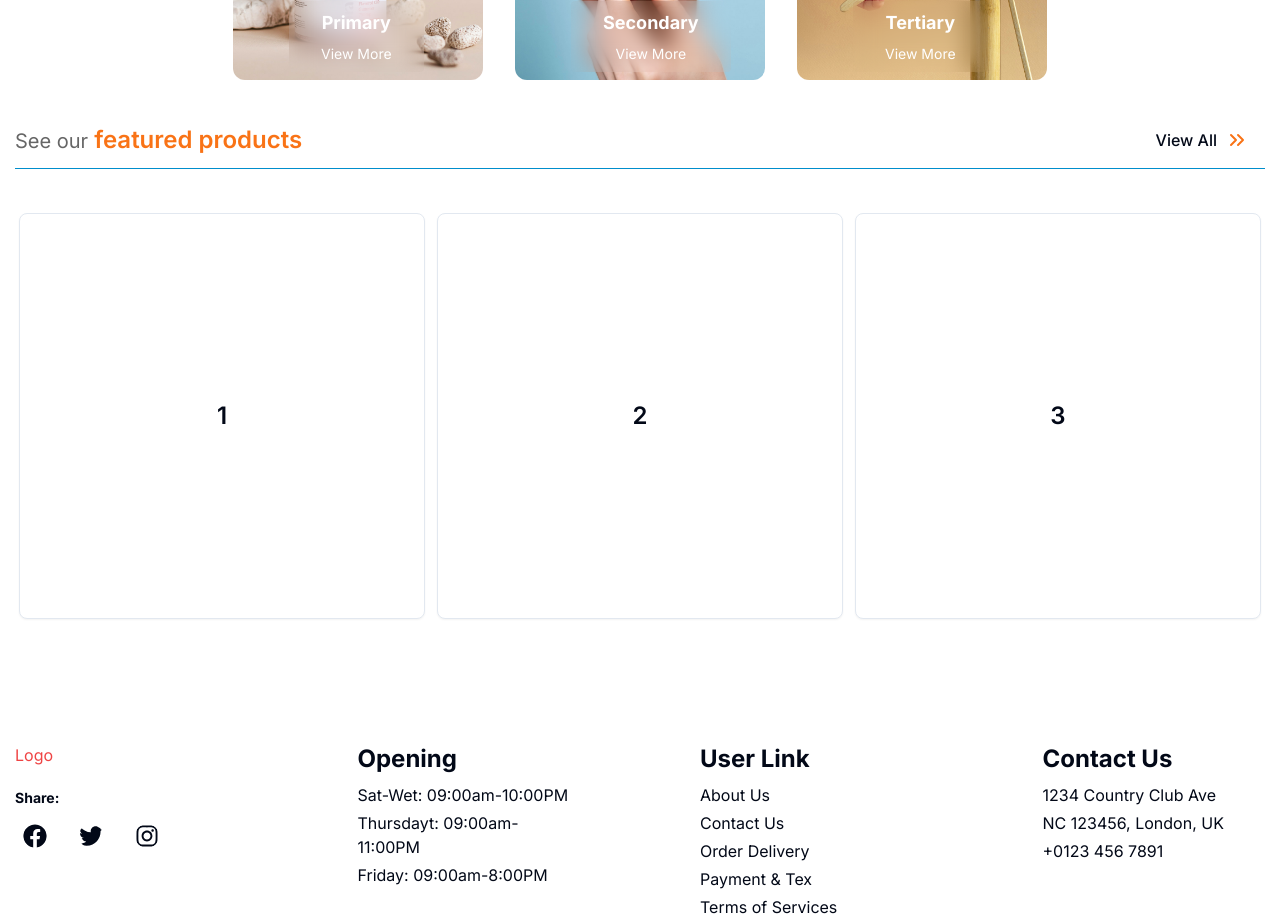
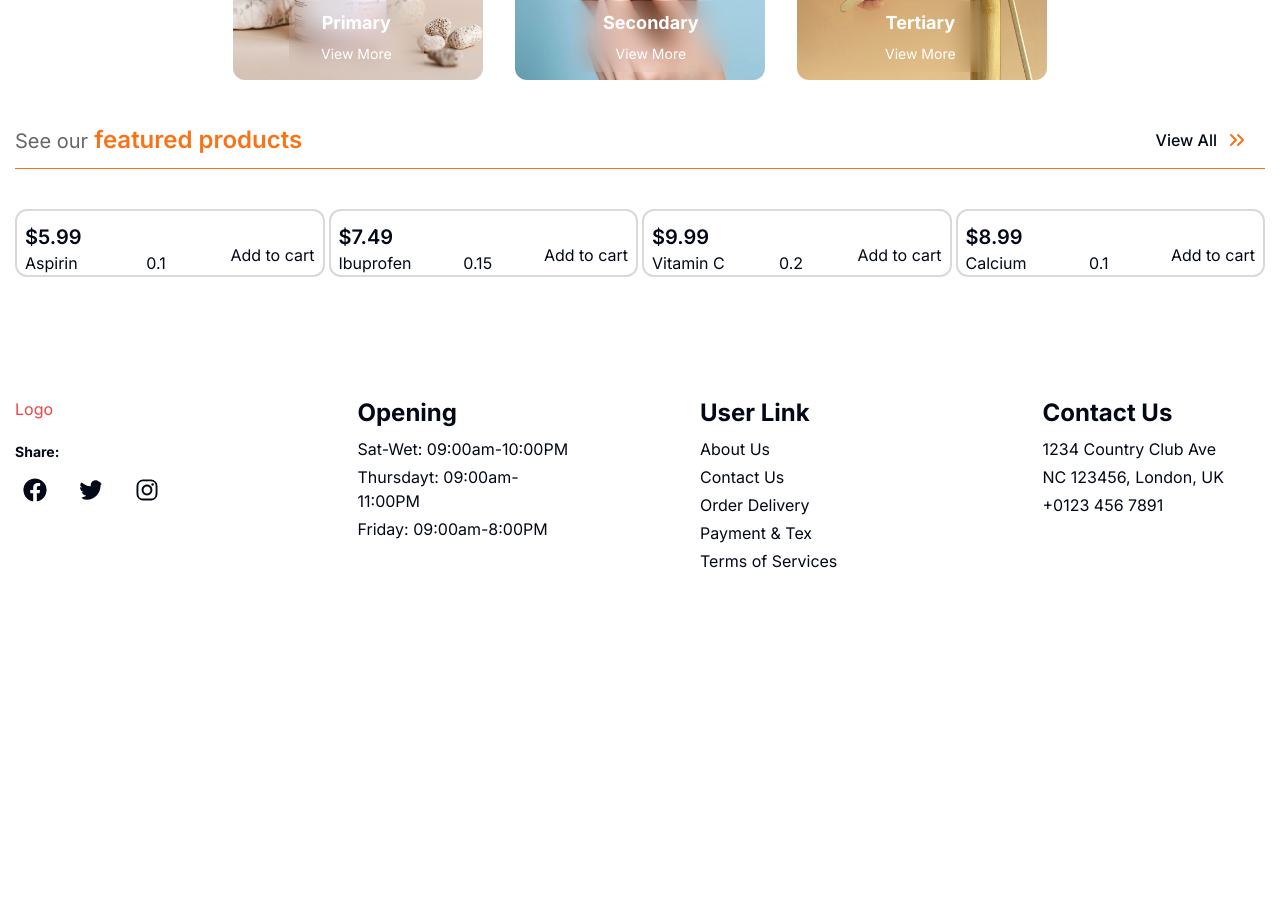
Before and after one commit to mahdimortuza/heal-io-client, a Next.js app: page / in a window 1280 px wide. Shown: the part 920-1837 px from the top of the page. After the commit the page ends 1533 px from the top, so only its background shows below. Built offline with nearby package versions, Linux system fonts and the light colour scheme.

Commit message:
product card added

```diff
--- a/src/components/ProductCard.tsx
+++ b/src/components/ProductCard.tsx
@@ -1,31 +1,43 @@
 import Link from "next/link";
 
 export type TProduct = {
-  title: string;
-  image: string;
-  optImage1: string;
+  _id: string;
+  name: string;
+  slug: string;
+  photos: string[];
+  description: string;
+  metaKey: string;
   price: number;
+  discount: number;
+  stockStatus: boolean;
+  status: string;
   category: string;
-  description: string;
-  flashSale: boolean;
-  createdAt: Date;
-  updatedAt: Date;
-  offer: number;
-  __v: number;
-  quantity: number;
 };
 
-const ProductCard = () => {
+const ProductCard = ({
+  _id,
+  name,
+  slug,
+  photos,
+  description,
+  metaKey,
+  price,
+  discount,
+  stockStatus,
+  status,
+  category,
+}: TProduct) => {
   return (
     <>
-      <div className="relative  flex flex-col  justify-between border-[2px] border-[#D9D9D9]   hover:border-[#008ECC] rounded-xl">
+      <div className="relative  flex flex-col  justify-between border-[2px] border-[#D9D9D9]   hover:border-orange-500 rounded-xl">
         <div className="  px-2 flex items-end justify-between">
           <Link href={"/"}>
             <div>
-              <h3 className="text-xl font-[600] mt-3">$20</h3>
-              <h1>brush</h1>
+              <h3 className="text-xl font-[600] mt-3">${price}</h3>
+              <h1>{name}</h1>
             </div>
           </Link>
+          <h1>{discount}</h1>
           <button className="mb-2">Add to cart </button>
         </div>
       </div>
--- a/src/components/SectionTitle.tsx
+++ b/src/components/SectionTitle.tsx
@@ -6,7 +6,7 @@ type TProps = { title: string; highlight: string; link: string };
 
 const SectionTitle = ({ title, highlight, link }: TProps) => {
   return (
-    <div className="flex  justify-between items-center border-b border-[#008ECC] pb-2">
+    <div className="flex  justify-between items-center border-b border-orange-500 pb-2">
       <h4 className="text-[#666666] text-base md:text-xl ">
         {title}
         <span className="text-orange-500 text-xl md:text-2xl font-semibold">
--- a/src/components/ui/pageSections/HomePage/FeaturedProducts.tsx
+++ b/src/components/ui/pageSections/HomePage/FeaturedProducts.tsx
@@ -1,4 +1,3 @@
-import { Card, CardContent } from "@/components/ui/card";
 import {
   Carousel,
   CarouselContent,
@@ -7,8 +6,69 @@ import {
   CarouselPrevious,
 } from "@/components/ui/carousel";
 
+import ProductCard from "@/components/ProductCard";
 import SectionTitle from "@/components/SectionTitle";
 import Container from "../../Container";
+
+const products = [
+  {
+    _id: "64d00f3a1a23c9b3f8a2d5b1",
+    name: "Aspirin",
+    slug: "aspirin",
+    photos: ["/uploads/aspirin-1.jpg", "/uploads/aspirin-2.jpg"],
+    description:
+      "Aspirin is a medication used to reduce pain, fever, or inflammation.",
+    metaKey: "aspirin, pain relief, fever reducer, anti-inflammatory",
+    price: 5.99,
+    discount: 0.1,
+    stockStatus: true,
+    status: "active",
+    category: "Primary",
+  },
+  {
+    _id: "64d00f4b1a23c9b3f8a2d5b2",
+    name: "Ibuprofen",
+    slug: "ibuprofen",
+    photos: ["/uploads/ibuprofen-1.jpg", "/uploads/ibuprofen-2.jpg"],
+    description:
+      "Ibuprofen is a nonsteroidal anti-inflammatory drug (NSAID) used for treating pain, fever, and inflammation.",
+    metaKey: "ibuprofen, pain relief, anti-inflammatory, fever reducer",
+    price: 7.49,
+    discount: 0.15,
+    stockStatus: true,
+    status: "active",
+    category: "Primary",
+  },
+  {
+    _id: "64d00f5c1a23c9b3f8a2d5b3",
+    name: "Vitamin C",
+    slug: "vitamin-c",
+    photos: ["/uploads/vitamin-c-1.jpg", "/uploads/vitamin-c-2.jpg"],
+    description:
+      "Vitamin C is an essential vitamin that supports immune health.",
+    metaKey: "vitamin c, immune support, antioxidants, essential vitamin",
+    price: 9.99,
+    discount: 0.2,
+    stockStatus: false,
+    status: "inactive",
+    category: "Secondary",
+  },
+  {
+    _id: "64d00f6d1a23c9b3f8a2d5b4",
+    name: "Calcium",
+    slug: "calcium",
+    photos: ["/uploads/calcium-1.jpg", "/uploads/calcium-2.jpg"],
+    description:
+      "Calcium is essential for bone health and helps prevent osteoporosis.",
+    metaKey:
+      "calcium, bone health, osteoporosis prevention, essential minerals",
+    price: 8.99,
+    discount: 0.1,
+    stockStatus: true,
+    status: "active",
+    category: "Tertiary",
+  },
+];
 
 const FeaturedProducts = () => {
   return (
@@ -22,20 +82,24 @@ const FeaturedProducts = () => {
       <div className="py-10">
         <Carousel className="w-full">
           <CarouselContent className="-ml-1">
-            {Array.from({ length: 20 }).map((_, index) => (
+            {products.map((item) => (
               <CarouselItem
-                key={index}
-                className="pl-1 md:basis-1/2 lg:basis-1/3"
+                key={item._id}
+                className="pl-1 basis-1/1 sm:basis-1/2 md:basis-1/2 lg:basis-1/4"
               >
-                <div className="p-1">
-                  <Card>
-                    <CardContent className="flex aspect-square items-center justify-center p-6">
-                      <span className="text-2xl font-semibold">
-                        {index + 1}
-                      </span>
-                    </CardContent>
-                  </Card>
-                </div>
+                <ProductCard
+                  _id={item._id}
+                  name={item.name}
+                  slug={item.slug}
+                  photos={item.photos}
+                  description={item.description}
+                  metaKey={item.metaKey}
+                  price={item.price}
+                  discount={item.discount}
+                  stockStatus={item.stockStatus}
+                  status={item.status}
+                  category={item.category}
+                />
               </CarouselItem>
             ))}
           </CarouselContent>
```
